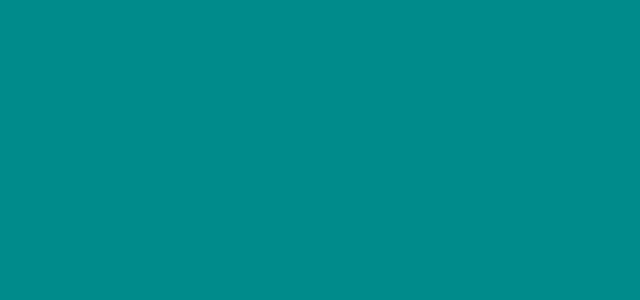
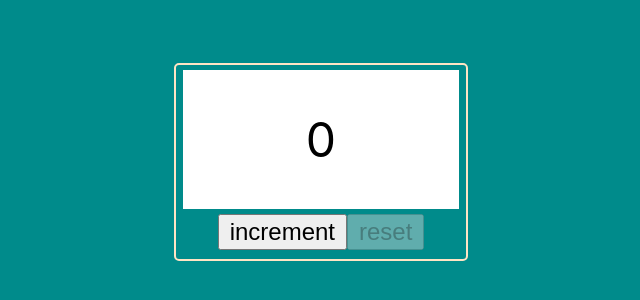
Before and after one commit to akach-dev/counter, a React (Create React App) app: page / in a window 1280 px wide. Shown: the part 238-538 px from the top of the page, without its empty margins (319-959 px from the left). Built offline with nearby package versions, Linux system fonts and the light colour scheme.

Commit message:
test done

```diff
--- a/src/App.tsx
+++ b/src/App.tsx
@@ -1,11 +1,21 @@
 import React from 'react';
+import {S} from "./App_Styles";
+import {useCount} from "./hooks/useCounter";
+import {Button} from "./components/Button";
 
-import {S} from "./App_Styles";
 
 function App() {
+
+  let {reset, increment, counter} = useCount(0)
   return (
      <S.App>
-
+       <S.Wrapper>
+         <S.Counter>{counter}</S.Counter>
+         <S.CounterButtons>
+           <Button disabled={counter > 4} callback={increment} name={"increment"}/>
+           <Button disabled={!counter} callback={reset} name={'reset'}/>
+         </S.CounterButtons>
+       </S.Wrapper>
      </S.App>
   );
 }
--- a/src/App_Styles.ts
+++ b/src/App_Styles.ts
@@ -4,9 +4,35 @@ import styled from "styled-components";
 const App = styled.div`
   height: 100vh;
   background-color: darkcyan;
+  display: flex;
+  justify-content: center;
+  align-items: center;
 `
 
+const Wrapper = styled.div`
+  min-width: 280px;
+  border: 2px solid bisque;
+  border-radius: 5px;
+  padding: .3rem;
+  display: flex;
+  justify-content: center;
+  align-items: center;
+  flex-direction: column;
+`
+
+const Counter = styled.div`
+  width: 70%;
+  background-color: white;
+  padding: 40px;
+  text-align: center;
+  font-size: 3rem;
+`
+
+const CounterButtons = styled.div`
+  padding: .3rem;
+
+`
 
 export const S = {
-  App
+  App, Wrapper, Counter, CounterButtons
 }
--- a/src/components/Button.tsx
+++ b/src/components/Button.tsx
@@ -1,10 +1,17 @@
 import React, {FC} from 'react';
+import styled from "styled-components";
 
 type ButtonPropsType = {
   callback: () => void
   name: string
+  disabled: boolean
 }
 
-export const Button: FC<ButtonPropsType> = ({name, callback}) => {
-  return <button onClick={callback}>{name}</button>
+export const Button: FC<ButtonPropsType> = ({name, callback, disabled}) => {
+  return <StyledButton disabled={disabled} onClick={callback}>{name}</StyledButton>
 };
+
+const StyledButton = styled.button`
+  font-size: 1.5rem;
+  padding: 2px 10px;
+`
--- a/src/hooks/useCounter.ts
+++ b/src/hooks/useCounter.ts
@@ -1,6 +1,6 @@
 import {useCallback, useState} from 'react';
 
-export const UseCounter = (initialState: number) => {
+export const useCount = (initialState: number) => {
   const [counter, setCounter] = useState(initialState)
 
   const increment = useCallback(() => setCounter(prev => prev + 1), [])
```
